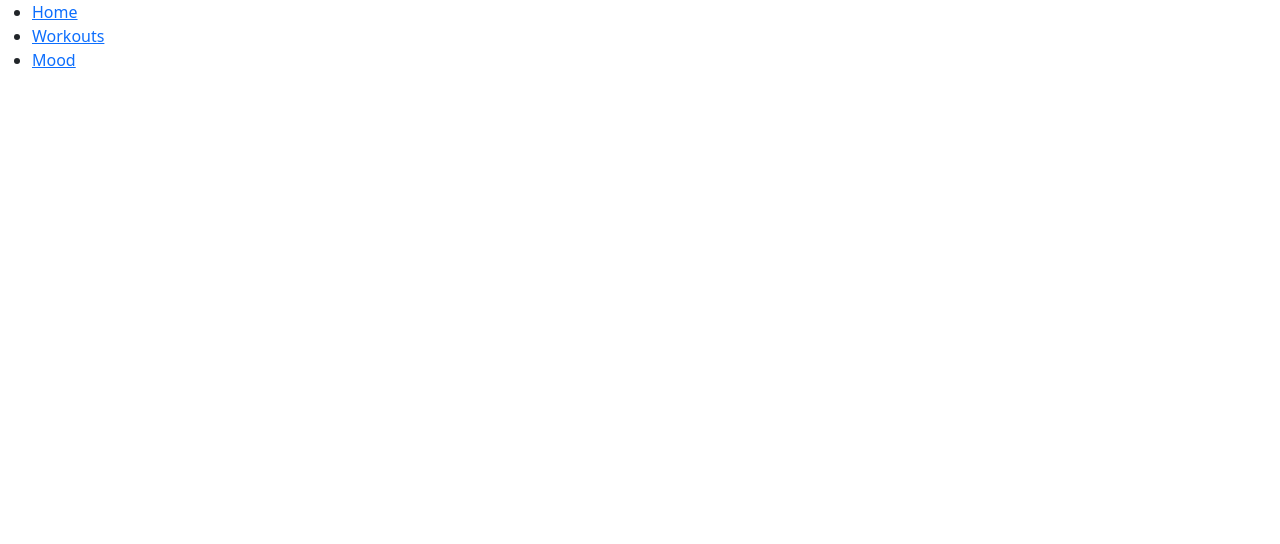
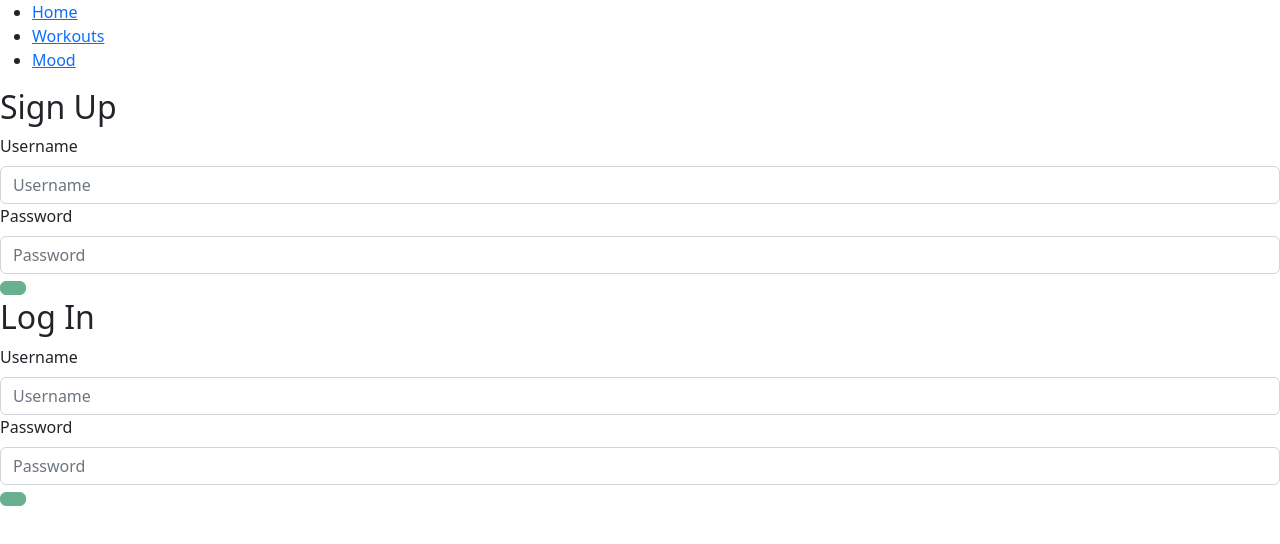
Before and after one commit to halliemestas/FitTheMood, a React (Create React App) app in the folder client/: page / in a window 1280 px wide. Before the commit this address had no page. Shown: the top 544 px of the page. Built offline with nearby package versions, Linux system fonts and the light colour scheme.

Commit message:
got sign up and log in forms separate

```diff
--- a/client/src/App.js
+++ b/client/src/App.js
@@ -1,34 +1,29 @@
 /** @format */
 
-import React, {Component} from "react";
-// import Login from "./Components/pages/login";
+import React, { Component } from "react";
+import Login from "./Components/pages/login";
 import Mood from "./Components/pages/mood";
 import NavBar from "./Components/pages/navbar";
-import Home from "./Components/pages/home"
-// import SignupForm from "./Components/pages/signup"
-import Workout from "./Components/pages/workout"
-import { BrowserRouter as Router,Routes, Route } from 'react-router-dom';
+import Home from "./Components/pages/home";
+import SignupForm from "./Components/pages/signup"
+import Workout from "./Components/pages/workout";
+import { BrowserRouter as Router, Routes, Route } from "react-router-dom";
 
 class App extends Component {
   render() {
     return (
       <Router>
-    <NavBar/>
+        <NavBar />
         <Routes>
-    {/* <SignupForm/> */}
-    {/* <Route exact path='/' element={<Login/>}></Route> */}
-    <Route exact path='/Home' element={<Home/>}></Route>
-    <Route exact path='/mood' element={<Mood/>}></Route>
-    <Route exact path='/workout' element={<Workout/>}></Route>
-
-      {/* <Login /> */}
+          {/* <Route exact path="/" element={<Login />}></Route> */}
+          <Route exact path="/" element={[<SignupForm />,<Login />]}></Route>
+          <Route exact path="/home" element={<Home />}></Route>
+          <Route exact path="/mood" element={<Mood />}></Route>
+          <Route exact path="/workout" element={<Workout />}></Route>
         </Routes>
       </Router>
-
     );
   }
 }
 
-
-
 export default App;
--- a/client/src/Components/pages/login.js
+++ b/client/src/Components/pages/login.js
@@ -1,103 +1,104 @@
 
-// import React, { useState } from "react";
-// import Form from "react-bootstrap/Form";
-// import Button from "react-bootstrap/Button";
-// import Alert from "react-bootstrap/Alert";
+import React, { useState } from "react";
+import Form from "react-bootstrap/Form";
+import Button from "react-bootstrap/Button";
+import Alert from "react-bootstrap/Alert";
 
-// import Auth from "../../utils/auth";
+import Auth from "../../utils/auth";
 
 
 
-// const Login = () => {
+const Login = () => {
 
-//   const [userFormData, setUserFormData] = useState({
-//     username: "",
-//     password: "",
-//   });
-//   const [validated] = useState(false);
-//   const [showAlert, setShowAlert] = useState(false);
+  const [userFormData, setUserFormData] = useState({
+    username: "",
+    password: "",
+  });
+  const [validated] = useState(false);
+  const [showAlert, setShowAlert] = useState(false);
 
-//   const handleInputChange = (event) => {
-//     const { name, value } = event.target;
-//     setUserFormData({ ...userFormData, [name]: value });
-//   };
+  const handleInputChange = (event) => {
+    const { name, value } = event.target;
+    setUserFormData({ ...userFormData, [name]: value });
+  };
 
-//   const handleFormSubmit = async (event) => {
-//     event.preventDefault();
+  const handleFormSubmit = async (event) => {
+    event.preventDefault();
 
-//     const form = event.currentTarget;
-//     if (form.checkValidity() === false) {
-//       event.preventDefault();
-//       event.stopPropagation();
-//     }
+    const form = event.currentTarget;
+    if (form.checkValidity() === false) {
+      event.preventDefault();
+      event.stopPropagation();
+    }
 
-//     try {
-//       const response = await loginUser(userFormData);
-//       if (!response.ok) {
-//         throw new Error("login failed");
-//       }
+    // try {
+    //   const response = await loginUser(userFormData);
+    //   if (!response.ok) {
+    //     throw new Error("login failed");
+    //   }
 
-//       const { token, user } = await response.json();
-//       console.log(user);
-//       Auth.login(token);
-//     } catch (error) {
-//       console.log(error);
-//       setShowAlert(true);
-//     }
+    //   const { token, user } = await response.json();
+    //   console.log(user);
+    //   Auth.login(token);
+    // } catch (error) {
+    //   console.log(error);
+    //   setShowAlert(true);
+    // }
 
-//     setUserFormData({
-//       username: "",
-//       password: "",
-//     });
-//   };
+    setUserFormData({
+      username: "",
+      password: "",
+    });
+  };
 
-//   return (
-//     <>
-//       <Form noValidate validated={validated} onSubmit={handleFormSubmit}>
-//         <Alert
-//           dismissible
-//           onClose={() => setShowAlert(false)}
-//           show={showAlert}
-//           variant="danger"
-//         >
-//           Login failed
-//         </Alert>
-//         <Form.Group>
-//           <Form.Label htmlFor="username">Username</Form.Label>
-//           <Form.Control
-//             type="text"
-//             placeholder="Username"
-//             name="Username"
-//             onChange={handleInputChange}
-//             value={userFormData.username}
-//             required
-//           />
-//           <Form.Control.Feedback type="invalid">
-//             Username is required
-//           </Form.Control.Feedback>
-//         </Form.Group>
-//         <Form.Group>
-//           <Form.Label htmlFor="password">Password</Form.Label>
-//           <Form.Control
-//             type="password"
-//             placeholder="Password"
-//             name="password"
-//             onChange={handleInputChange}
-//             value={userFormData.password}
-//             reqruired
-//           />
-//           <Form.Control.Feedback type="invalid">
-//             Need Password
-//           </Form.Control.Feedback>
-//         </Form.Group>
-//         <Button
-//           disabled={!(userFormData.username && userFormData.password)}
-//           type="submit"
-//           variant="success"
-//         ></Button>
-//       </Form>
-//     </>
-//   );
-// };
+  return (
+    <>
+    <h2>Log In</h2>
+      <Form noValidate validated={validated} onSubmit={handleFormSubmit}>
+        <Alert
+          dismissible
+          onClose={() => setShowAlert(false)}
+          show={showAlert}
+          variant="danger"
+        >
+          Login failed
+        </Alert>
+        <Form.Group>
+          <Form.Label htmlFor="username">Username</Form.Label>
+          <Form.Control
+            type="text"
+            placeholder="Username"
+            name="Username"
+            onChange={handleInputChange}
+            value={userFormData.username}
+            required
+          />
+          <Form.Control.Feedback type="invalid">
+            Username is required
+          </Form.Control.Feedback>
+        </Form.Group>
+        <Form.Group>
+          <Form.Label htmlFor="password">Password</Form.Label>
+          <Form.Control
+            type="password"
+            placeholder="Password"
+            name="password"
+            onChange={handleInputChange}
+            value={userFormData.password}
+            reqruired
+          />
+          <Form.Control.Feedback type="invalid">
+            Need Password
+          </Form.Control.Feedback>
+        </Form.Group>
+        <Button
+          disabled={!(userFormData.username && userFormData.password)}
+          type="submit"
+          variant="success"
+        ></Button>
+      </Form>
+    </>
+  );
+};
 
-// export default Login;
+export default Login;
--- a/client/src/Components/pages/signup.js
+++ b/client/src/Components/pages/signup.js
@@ -3,7 +3,7 @@ import Form from "react-bootstrap/Form";
 import Button from "react-bootstrap/Button"
 import Alert from "react-bootstrap/Alert"
 
-import { createUser } from "../../utils/API";
+// import { createUser } from "../../utils/API";
 import Auth from "../../utils/auth";
 
 const SignupForm = () => {
@@ -28,19 +28,19 @@ const SignupForm = () => {
       event.stopPropagation();
     }
 
-    try {
-        const response = await createUser(userFormData);
-        if (!response.ok) {
-            throw new Error('Not Signed Up');
-        }
+    // try {
+    //     const response = await createUser(userFormData);
+    //     if (!response.ok) {
+    //         throw new Error('Not Signed Up');
+    //     }
 
-        const { token, user } = await response.json();
-        console.log(user);
-        Auth.login(token);
-    } catch (error) {
-        console.log(error);
-        setShowAlert(true)
-    }
+    //     const { token, user } = await response.json();
+    //     console.log(user);
+    //     Auth.login(token);
+    // } catch (error) {
+    //     console.log(error);
+    //     setShowAlert(true)
+    // }
 
     setUserFormData({
         username: '',
@@ -50,6 +50,7 @@ const SignupForm = () => {
 
   return (
     <>
+      <h2>Sign Up</h2>
         <Form noValidate validated={validated} onSubmit={handleFormSubmit}>
             <Alert dismissible onClose={() => setShowAlert(false)} show={showAlert} variant='danger'>
                 Oops! Something went wrong with your singup!
```
Lines whose indentation alone changed are shown as unchanged.
